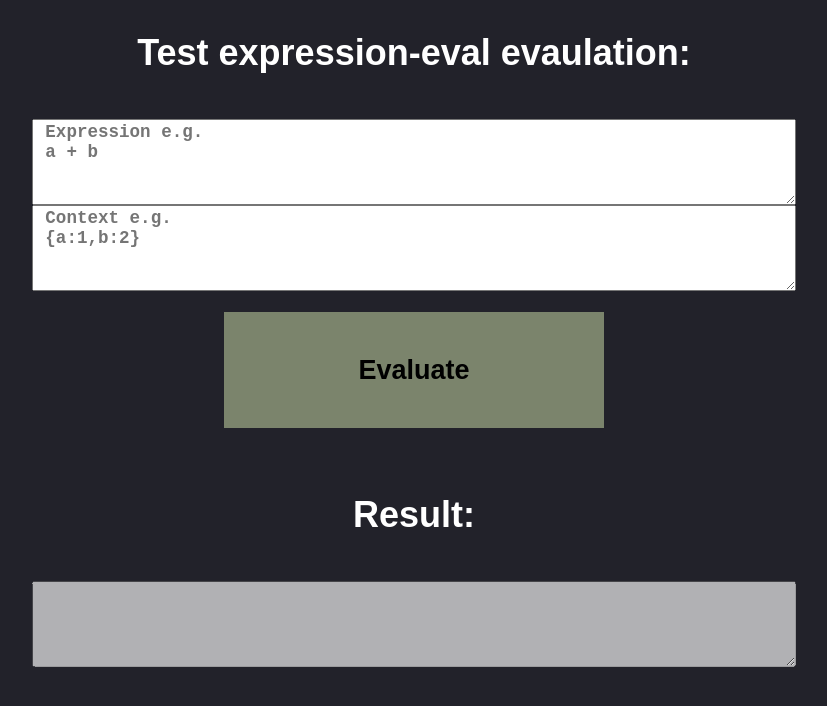
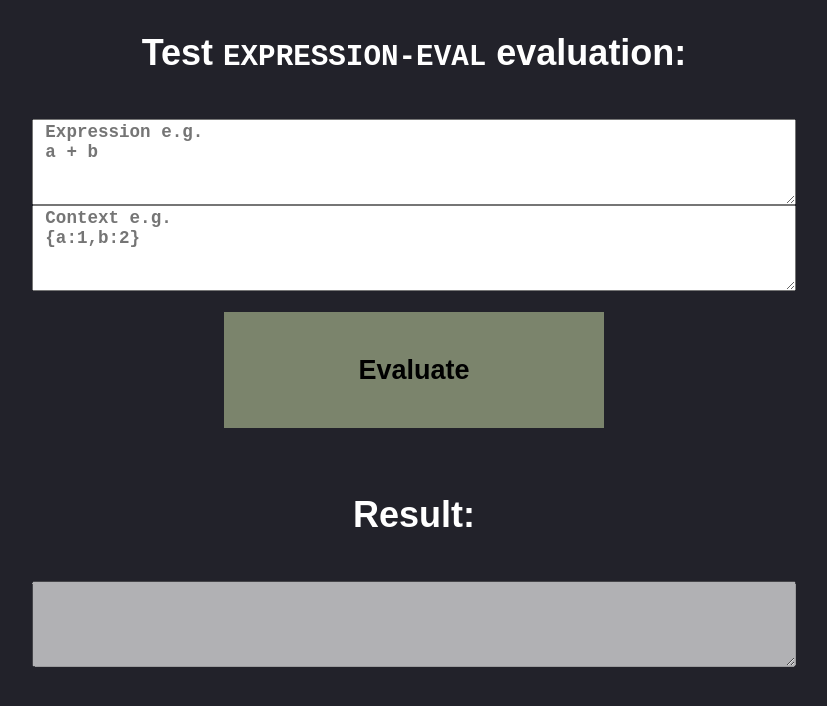
Before and after one commit to donmccurdy/expression-eval, a website built with webpack: page example.html in a window 1280 px wide. Shown: the whole page, without its empty margins (226-1053 px from the left). Built offline with nearby package versions, Linux system fonts and the light colour scheme.

Commit message:
fixed typo, extraneous .gitignore

```diff
--- a/example.html
+++ b/example.html
@@ -40,7 +40,7 @@
 </head>
 <body>
 	<div class="centered">
-		<label><h1>Test expression-eval evaulation:</h1></label>
+		<label><h1>Test <code style="text-transform: uppercase;">expression-eval</code> evaluation:</h1></label>
 		<br />
 		<textarea placeholder=" Expression e.g.
  a + b " id="inputTextExpression"></textarea>
```
Also changed, not shown: 1 other file.
